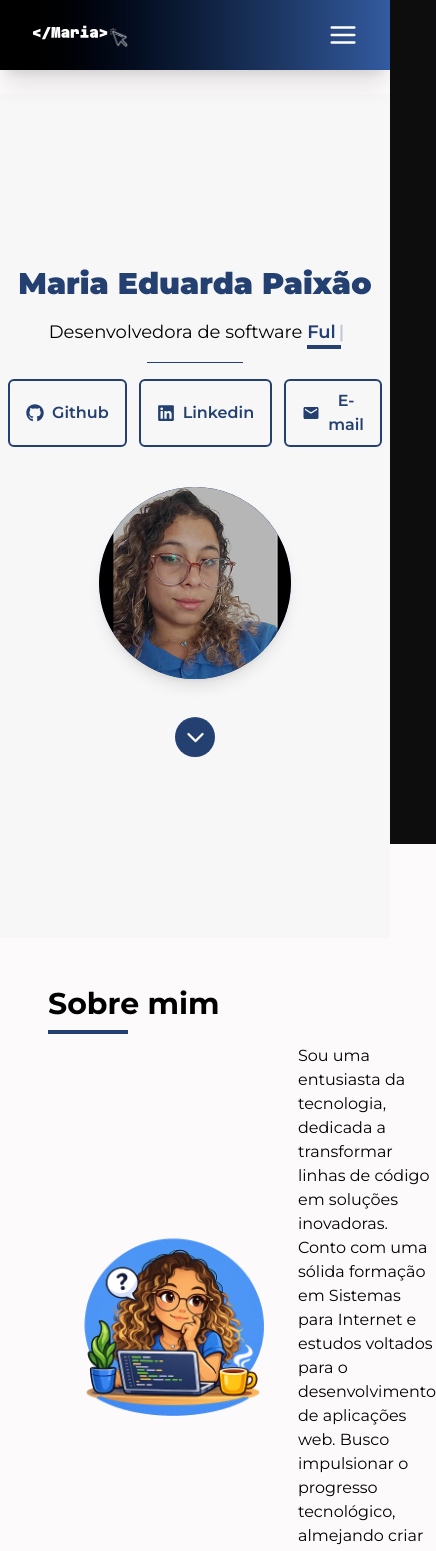
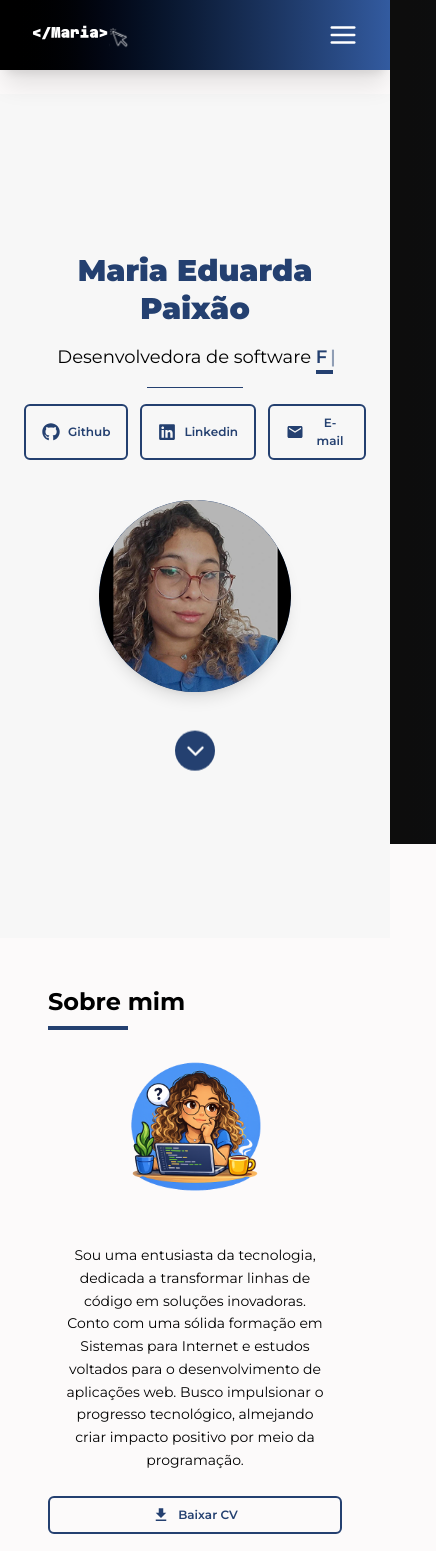
Before and after one commit to MariaEdPaixao/mariadev, a Next.js app: page / in a window 390 px wide. Shown: the top 1551 px of the page, 436 px wide, since content can reach past the window. Built offline with nearby package versions, Linux system fonts and the light colour scheme.

Commit message:
fix: responsividade

```diff
--- a/src/components/ButtonIcon.tsx
+++ b/src/components/ButtonIcon.tsx
@@ -25,7 +25,7 @@ export default function ButtonIcon({ title, onClick, icon }: ButtonIconProps) {
             "
         >
             <span className="text-lg">{icon}</span>
-            <span>{title}</span>
+            <span className="text-[12px] md:text-[16px]">{title}</span>
         </button>
     );
 }
--- a/src/components/NavBar.tsx
+++ b/src/components/NavBar.tsx
@@ -12,7 +12,7 @@ export default function NavBar() {
   const alternarMenu = () => setMenuAberto(!menuAberto)
 
   return (
-    <nav className="bg-gradient-to-r from-black to-[#335BA0] p-5 px-8 flex justify-between items-center font-medium text-[15px] shadow-xl relative z-50">
+    <nav className="bg-gradient-to-r from-black to-[#335BA0] p-5 px-8 flex justify-between items-center font-medium text-[14px] shadow-xl relative z-50 ">
       <Image src={logo} alt="Logo do portifólio" className="w-24 cursor-pointer" />
 
       {/* Botão hambúrguer */}
@@ -34,14 +34,14 @@ export default function NavBar() {
       </ul>
 
       {/* Toggle Tema - Desktop */}
-      <div className="hidden md:flex">
+      <div className="hidden md:flex text-[13px]">
         <ThemeToggle />
       </div>
 
       {/* Menu Mobile */}
       <div
         className={`fixed inset-0 bg-gradient-to-r from-black/95 to-[#335BA0]/95 backdrop-blur-md
-          flex flex-col justify-center items-center gap-8 text-white text-2xl transition-transform duration-500
+          flex flex-col justify-center items-center gap-8 text-white text-[20px] transition-transform duration-500
           ${menuAberto ? "translate-x-0" : "translate-x-full"} md:hidden`}
       >
         {itensMenu.map((item) => (
@@ -52,9 +52,10 @@ export default function NavBar() {
             {item}
           </p>
         ))}
-
+        <div className="text-[16px]">
+          <ThemeToggle mobile />
+        </div>
         {/* Toggle Tema - Mobile */}
-        <ThemeToggle mobile />
       </div>
     </nav>
   )
--- a/src/components/ThemeToggle.tsx
+++ b/src/components/ThemeToggle.tsx
@@ -8,11 +8,11 @@ export default function ThemeToggle({ mobile = false }: { mobile?: boolean }) {
     <div className={`flex items-center gap-2 ${mobile ? "mt-8 text-white" : "text-white"}`}>
       <div
         onClick={alternarTema}
-        className={`w-14 h-8 flex items-center rounded-full p-1 cursor-pointer transition-colors duration-300
+        className={`w-12 h-6 flex items-center rounded-full p-1 cursor-pointer transition-colors duration-300
           ${temaEscuro ? "bg-gray-600" : "bg-gray-400"}`}
       >
         <div
-          className={`bg-white w-6 h-6 rounded-full shadow-md transform transition-transform duration-300
+          className={`bg-white w-4 h-4 rounded-full shadow-md transform transition-transform duration-300
             ${temaEscuro ? "translate-x-6" : "translate-x-0"}`}
         />
       </div>
--- a/src/components/Title.tsx
+++ b/src/components/Title.tsx
@@ -11,7 +11,7 @@ export default function Title(props: TitleProps) {
 
   return (
     <div className="flex flex-col gap-2">
-      <h2 className={`text-3xl ${temaEscuro? "text-[#6089CE]" : "text-black" } font-bold`}>{props.title}</h2>
+      <h2 className={`text-2xl  md:text-3xl ${temaEscuro? "text-[#6089CE]" : "text-black" } font-bold`}>{props.title}</h2>
       <div className="bg-[#244070] w-20 h-1"></div>
     </div>
   );
--- a/src/components/about-me/description.tsx
+++ b/src/components/about-me/description.tsx
@@ -1,12 +1,44 @@
 import Image from "next/image";
+import ImgPensative from "@/assets/pensative.png";
 
-import ImgPensative from "@/assets/pensative.png"
+export default function Description() {
+  return (
+    <section
+      className="
+        flex flex-col md:flex-row
+        items-center
+        gap-6 md:gap-10
+        px-4 mb-6
+      "
+    >
+      {/* Imagem */}
+      <div className="flex-shrink-0">
+        <Image
+          src={ImgPensative}
+          alt="Imagem ilustrativa, menina pensando"
+          className="
+            w-[180px] md:w-[250px]
+            h-auto
+          "
+          priority
+        />
+      </div>
 
-export default function Description(){
-    return(
-        <div className="flex items-center">
-            <Image src={ImgPensative} alt="Imagem ilustrativa, menina pensando" width={250}/>
-            <p className="max-w-[1000px]">Sou uma entusiasta da tecnologia, dedicada a transformar linhas de código em soluções inovadoras. Conto com uma sólida formação em Sistemas para Internet e estudos voltados para o desenvolvimento de aplicações web. Busco impulsionar o progresso tecnológico, almejando criar impacto positivo por meio da programação.</p>
-        </div>
-    )
+      {/* Texto */}
+      <p
+        className="
+          max-w-[1000px]
+          text-center md:text-left
+          text-sm md:text-base lg:text-lg
+          leading-relaxed
+        "
+      >
+        Sou uma entusiasta da tecnologia, dedicada a transformar linhas de código
+        em soluções inovadoras. Conto com uma sólida formação em Sistemas para
+        Internet e estudos voltados para o desenvolvimento de aplicações web.
+        Busco impulsionar o progresso tecnológico, almejando criar impacto
+        positivo por meio da programação.
+      </p>
+    </section>
+  );
 }
```
